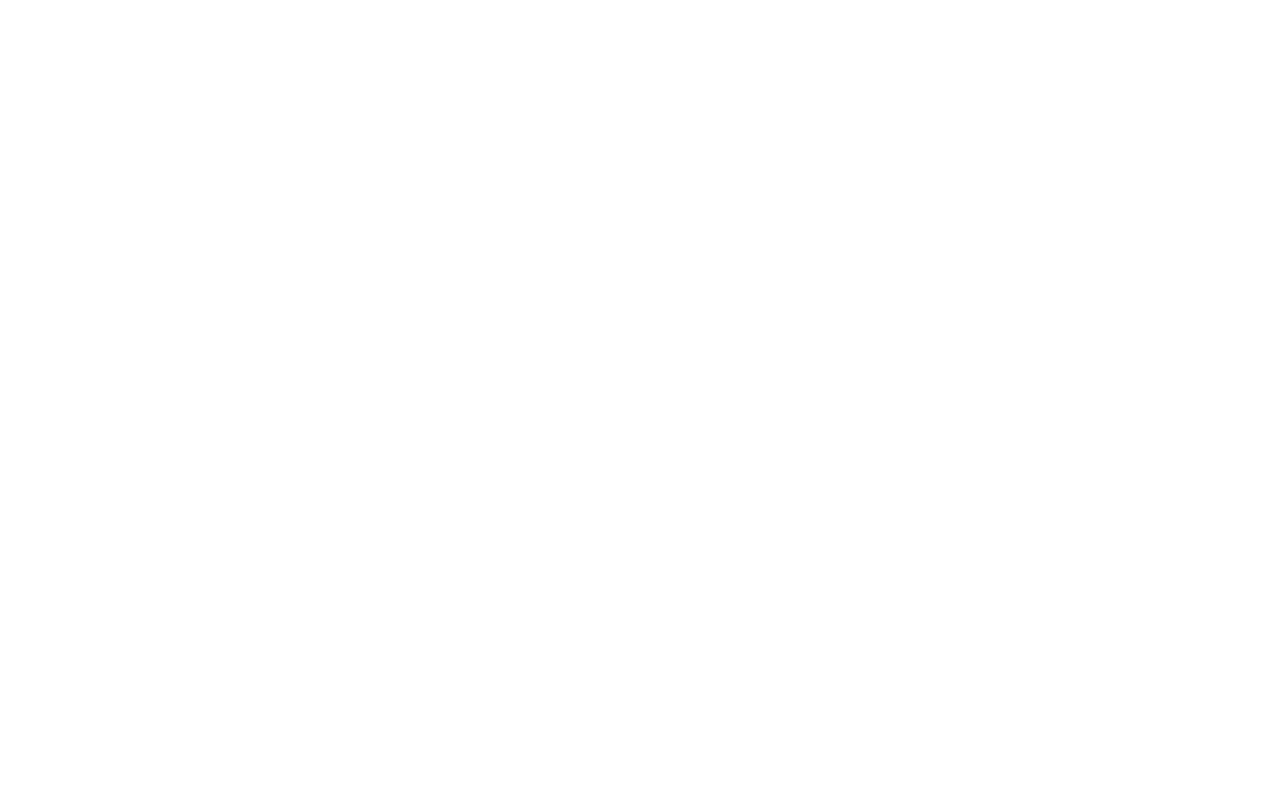
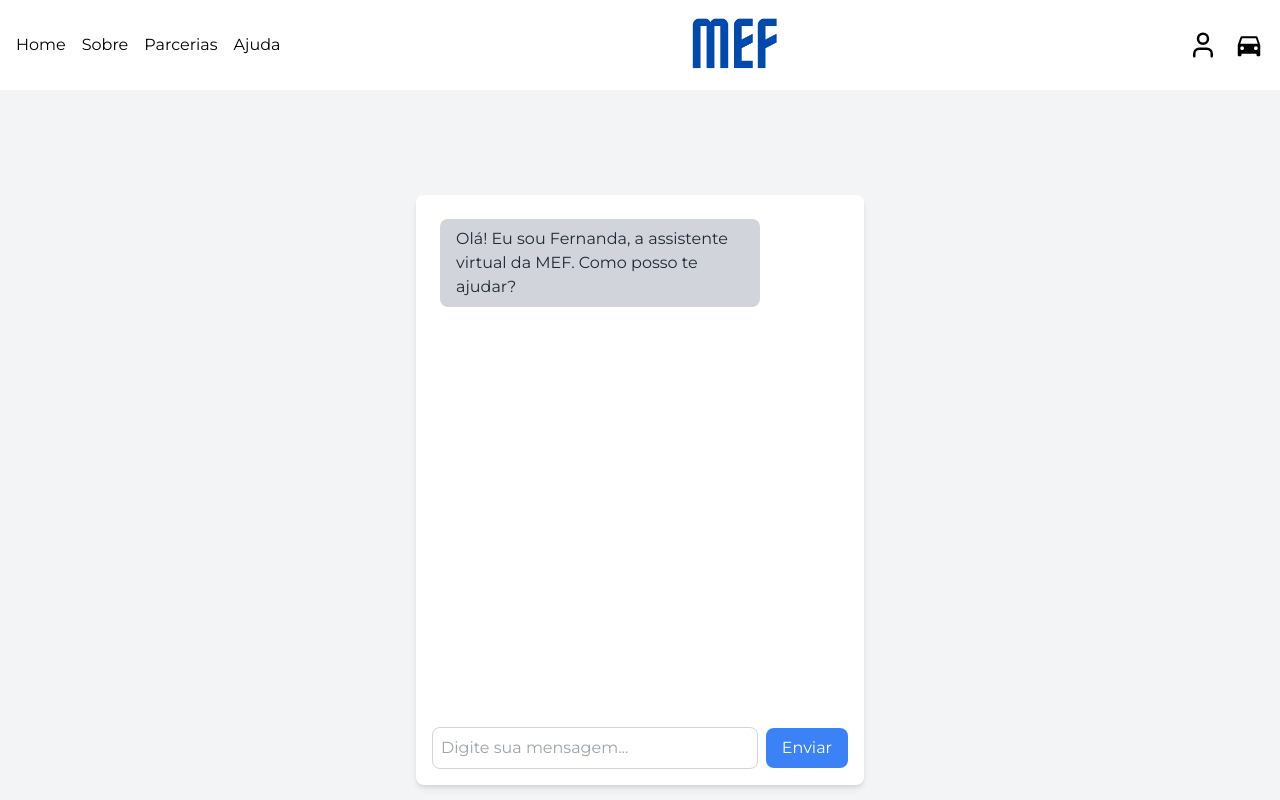
Before and after one commit to EduNagado/Sprint-4-, a Next.js app: page /ia in a window 1280 px wide. Shown: the top 800 px of the page. Built offline with nearby package versions, Linux system fonts and the light colour scheme.

Commit message:
Fazendo a aba da Conversação com a IA

```diff
--- a/src/app/ajuda/page.tsx
+++ b/src/app/ajuda/page.tsx
@@ -46,7 +46,7 @@
           </div>
           <img
             alt="Product screenshot"
-            src="https://tailwindui.com/plus/img/component-images/dark-project-app-screenshot.png"
+            src="/imgHome/suportePorto.png"
             width={2432}
             height={1442}
             className="w-[48rem] max-w-none rounded-xl shadow-xl ring-1 ring-gray-400/10 sm:w-[57rem] md:-ml-4 lg:-ml-0"
--- a/src/app/home/page.tsx
+++ b/src/app/home/page.tsx
@@ -1,7 +1,8 @@
-'use client'
+"use client";
 
 import { useState } from 'react';
 import { DialogPanel } from '@headlessui/react';
+import Link from 'next/link';
 
 export default function Home() {
   return (
@@ -27,18 +28,18 @@
         <div className="mx-auto max-w-2xl py-32 sm:py-48 lg:py-56">
           <div className="text-center">
             <h1 className="text-2xl font-bold tracking-tight text-white sm:text-5xl">
-            Diagnósticos automotivos precisos com IA treinada{" "}
+              Diagnósticos automotivos precisos com IA treinada{" "}
             </h1>
             <p className="mt-6 text-lg leading-8 text-gray-300">
               Transformando o agendamento e a experiência do cliente com soluções inteligentes
             </p>
             <div className="mt-10 flex items-center justify-center gap-x-6">
-              <a
-                href="#"
+              <Link
+                href="/ia"
                 className="rounded-md bg-sky-600 px-3.5 py-2.5 text-sm font-medium uppercase mb-[2px] text-white shadow-sm"
               >
                 Fale com nossa Assistente Virtual.
-              </a>
+              </Link>
             </div>
           </div>
         </div>
@@ -56,5 +57,5 @@
         </div>
       </div>
     </div>
-  )
+  );
 }
--- a/src/app/ia/page.tsx
+++ b/src/app/ia/page.tsx
@@ -1,7 +1,85 @@
-export default function Ia(){
-    return(
-        <div>
+"use client";
+import Footer from '@/components/footer/page';
+import Header from '@/components/header/page';
+import { useState, useEffect } from 'react';
 
+type Message = {
+  text: string;
+  sender: 'user' | 'ia';
+};
+
+export default function Ia() {
+  const [messages, setMessages] = useState<Message[]>([
+    { text: 'Olá! Eu sou Fernanda, a assistente virtual da MEF. Como posso te ajudar?', sender: 'ia' },
+  ]);
+  const [inputValue, setInputValue] = useState('');
+  const [isTyping, setIsTyping] = useState(false);
+
+  const handleSendMessage = () => {
+    if (inputValue.trim()) {
+
+      setMessages([...messages, { text: inputValue, sender: 'user' }]);
+      setInputValue('');
+
+
+      setIsTyping(true);
+      setTimeout(() => {
+        setMessages((prevMessages) => [
+          ...prevMessages,
+          { text: 'Estou processando sua solicitação...', sender: 'ia' }
+        ]);
+        setIsTyping(false);
+      }, 2000);
+    }
+  };
+
+  return (
+    <>
+    <Header/>
+     <div className="flex flex-col items-center justify-center min-h-screen bg-gray-100 p-4">
+        <div className="w-full max-w-md bg-white rounded-lg shadow-md p-4">
+            <div className="h-[500px] overflow-y-auto p-2 space-y-4">
+            {messages.map((message, index) => (
+                <div
+                key={index}
+                className={`flex ${message.sender === 'ia' ? 'justify-start' : 'justify-end'}`}
+                >
+                <div
+                    className={`max-w-xs px-4 py-2 rounded-lg ${
+                    message.sender === 'ia' ? 'bg-gray-300 text-gray-800' : 'bg-blue-500 text-white'
+                    }`}
+                >
+                    {message.text}
+                </div>
+                </div>
+            ))}
+            {isTyping && (
+                <div className="flex justify-start">
+                <div className="max-w-xs px-4 py-2 rounded-lg bg-gray-300 text-gray-800 italic">
+                    Fernanda está digitando...
+                </div>
+                </div>
+            )}
+            </div>
+            <div className="mt-4 flex items-center">
+            <input
+                type="text"
+                className="w-full p-2 border border-gray-300 rounded-lg focus:outline-none focus:ring-2 focus:ring-blue-500"
+                placeholder="Digite sua mensagem..."
+                value={inputValue}
+                onChange={(e) => setInputValue(e.target.value)}
+            />
+            <button
+                onClick={handleSendMessage}
+                className="ml-2 px-4 py-2 bg-blue-500 text-white rounded-lg hover:bg-blue-600"
+            >
+                Enviar
+            </button>
+            </div>
         </div>
-    )
+        </div>
+        <Footer/>
+    </>
+
+  );
 }
--- a/src/app/login/page.tsx
+++ b/src/app/login/page.tsx
@@ -1,4 +1,4 @@
-// Login.tsx
+
 'use client';
 import Header from '@/components/header/page';
 import '../login/login.css';
@@ -10,8 +10,8 @@
 
   return (
     <>
-        <Header/>
-        <section>
+      <Header />
+      <section className="flex justify-center items-center h-screen">
         <div className={`container ${isActive ? 'active' : ''}`} id="container">
           <div className={`form-container sign-up ${isActive ? 'opacity-100' : 'opacity-0'}`}>
             <form>
@@ -50,9 +50,7 @@
           </div>
         </div>
       </section>
-    <Footer/>
+      <Footer />
     </>
-
-
   );
 }
```
Lines whose indentation alone changed are shown as unchanged.
